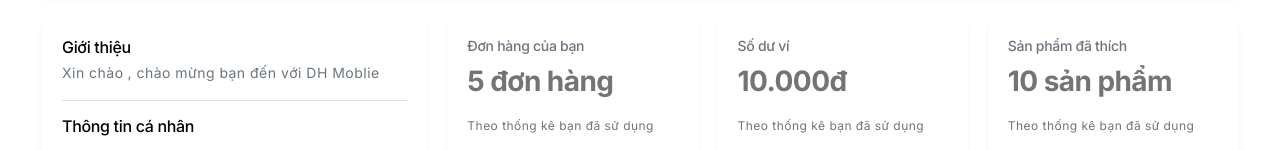
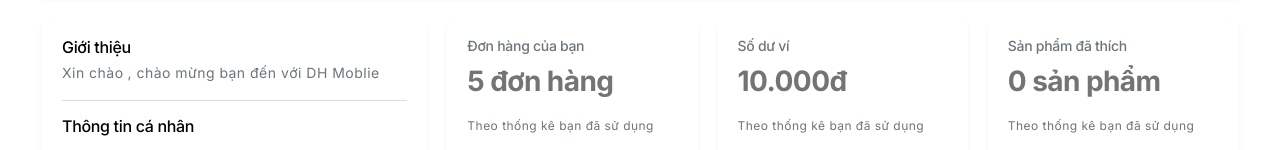
Before and after one commit to ninhatran5/DH-Mobile, a React (Vite) app in the folder frontend/: page /profile/1 in a window 1280 px wide. Shown: the part 508-658 px from the top of the page. Built offline with nearby package versions, Linux system fonts and the light colour scheme; no server answers; sample sign-in values are in the browser's storage.

Commit message:
update: favorite product in profile

```diff
--- a/frontend/src/pages/Profile.jsx
+++ b/frontend/src/pages/Profile.jsx
@@ -8,6 +8,7 @@ import { useDispatch, useSelector } from "react-redux";
 import { useEffect } from "react";
 import { fetchProfile } from "../slices/profileSlice";
 import Loading from "../components/Loading";
+import { fetchListFavorite } from "../slices/favoriteProductsSlice";
 
 const Profile = () => {
   const dispatch = useDispatch();
@@ -15,8 +16,10 @@ const Profile = () => {
   const { t } = useTranslation();
   const { id } = useParams();
   const navigate = useNavigate();
+  const { listFavorite } = useSelector((state) => state.favoriteProduct);
 
   useEffect(() => {
+    dispatch(fetchListFavorite());
     dispatch(fetchProfile());
   }, [dispatch]);
 
@@ -56,7 +59,7 @@ const Profile = () => {
     {
       id: 3,
       label: t("profile.statisticals.likedProducts"),
-      value: "10 sản phẩm",
+      value: listFavorite.length + " sản phẩm",
     },
   ];
   const orders = [
```
